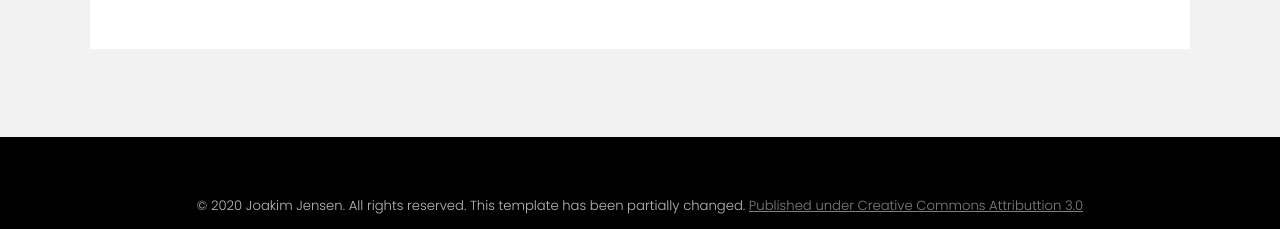
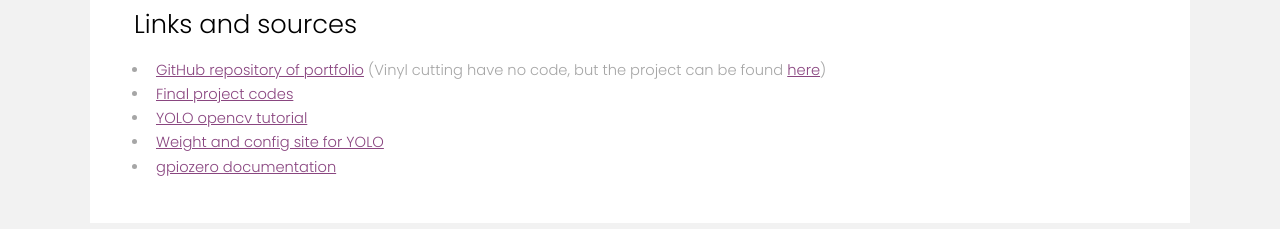
Before and after one commit to Jollokim/Jollokim.github.io, a plain HTML site: page final_project.html in a window 1280 px wide. Shown: the part 6341-6570 px from the top of the page. Drawn offline with Linux system fonts and the light colour scheme.

Commit message:
added sources and links

```diff
--- a/final_project.html
+++ b/final_project.html
@@ -254,7 +254,14 @@
 							<img src="images/final_extra2.jpg" alt="" width="20%">
 							<img src="images/final_extra3.jpg" alt="" width="20%">
 							<img src="images/final_extra4.jpg" alt="" width="20%">
-
+							<h2>Links and sources</h2>
+							<ul>
+								<li><a href="https://github.com/Jollokim/digifab.projects">GitHub repository of portfolio</a> (Vinyl cutting have no code, but the project can be found <a href="vinylkutting.html">here</a>)</li>
+								<li><a href="https://github.com/Jollokim/digifab.projects/tree/master/final_project">Final project codes</a></li>
+								<li><a href="https://www.youtube.com/watch?v=GGeF_3QOHGE&list=PLMoSUbG1Q_r8nz4C5Yvd17KaXy8p0ufPH">YOLO opencv tutorial</a></li>
+								<li><a href="https://pjreddie.com/darknet/yolo/">Weight and config site for YOLO</a></li>
+								<li><a href="https://gpiozero.readthedocs.io/en/stable/">gpiozero documentation</a></li>
+							</ul>
 
 
 
```
